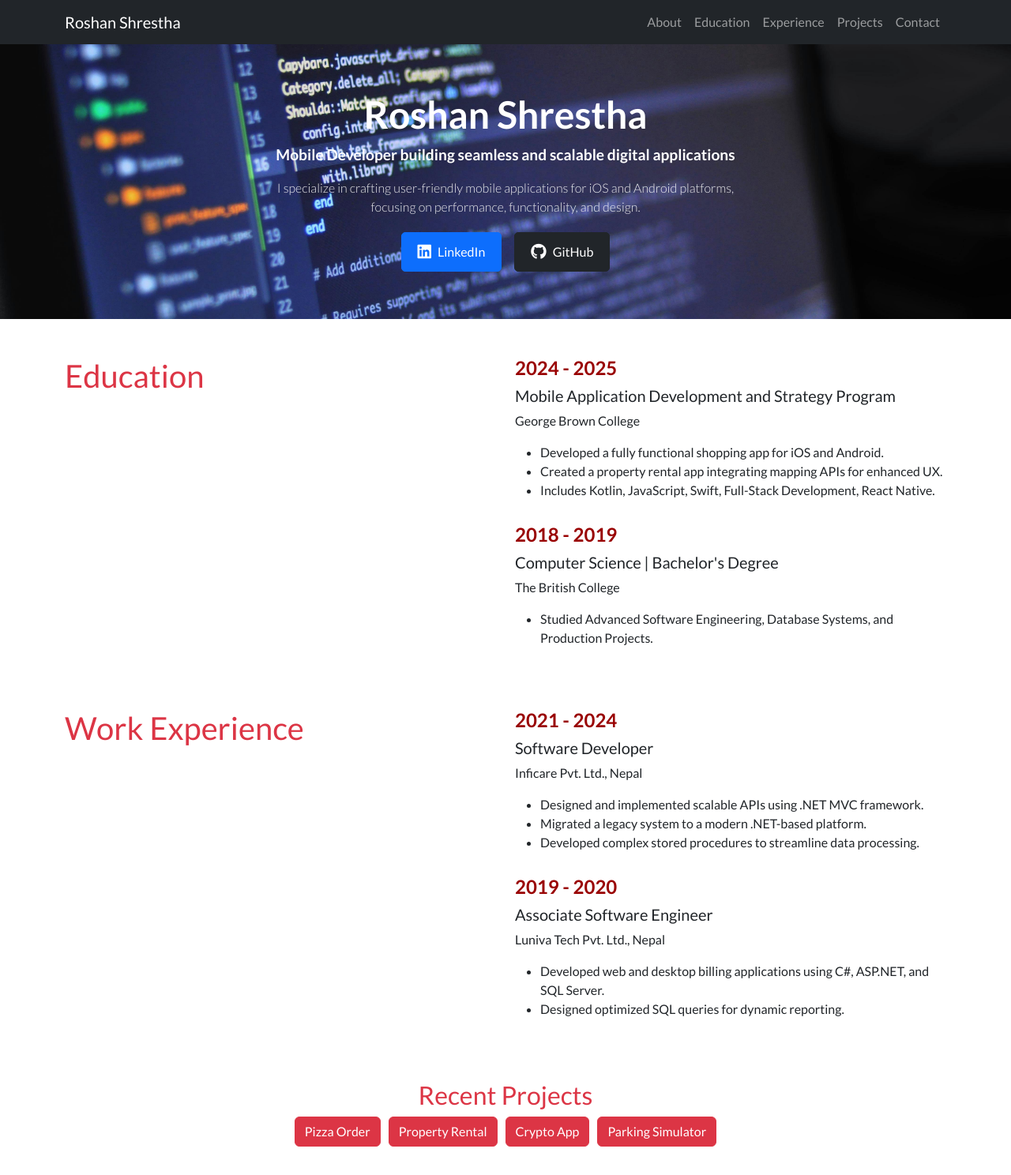
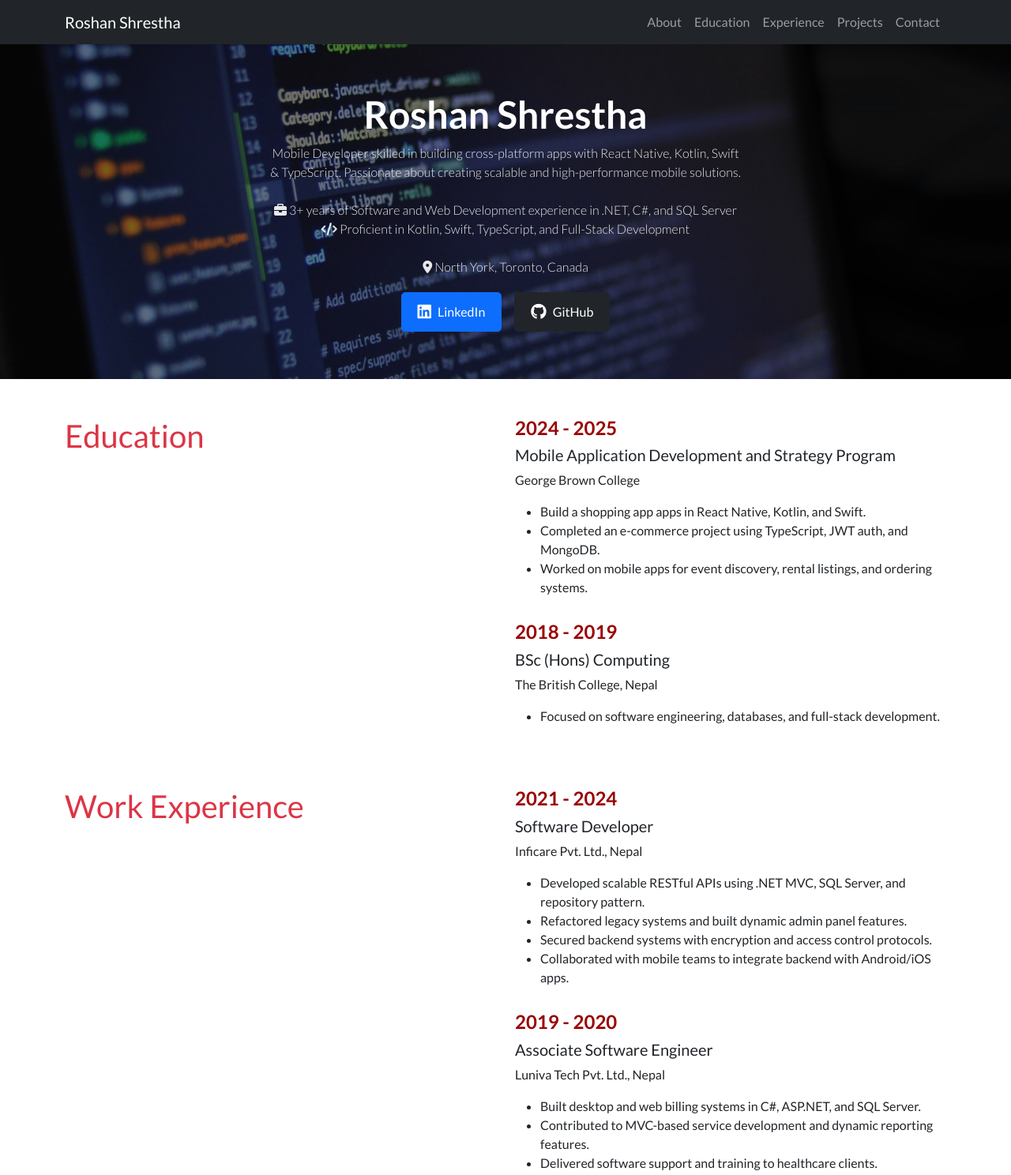
Before and after one commit to roshanstha1996/roshanstha1996.github.io, a plain HTML site: page index.html in a window 1280 px wide. Shown: the top 1488 px of the page at 79% size. Drawn offline with nearby package versions, Linux system fonts and the light colour scheme.

Commit message:
changes in the educaion and experience section

```diff
--- a/css/styles.css
+++ b/css/styles.css
@@ -5,10 +5,26 @@ body {
 
 /* Header Styling */
 .header {
+    position: relative;
     background: url('../images/header-background.jpg') center/cover no-repeat;
     color: white;
     padding: 60px 20px;
     text-align: center;
+    overflow: hidden; /* ensure overlay doesn't spill */
+}
+
+.header::before {
+    content: "";
+    position: absolute;
+    top: 0; left: 0; right: 0; bottom: 0;
+    background: rgba(0, 0, 0, 0.5); /* dark transparent layer */
+    z-index: 1;
+}
+
+.header .container,
+.header .text-center {
+    position: relative;
+    z-index: 2;
 }
 
 .header h1 {
--- a/index.html
+++ b/index.html
@@ -43,16 +43,23 @@
 
     <!-- Header Section -->
     <header class="header">
-        <div class="container text-center">
+        <div class="text-center">
             <h1>Roshan Shrestha</h1>
             <div class="hero-subtitle">
-                <p class="role">Mobile Developer building seamless and scalable digital applications</p>
                 <p class="description">
-                    I specialize in crafting user-friendly mobile applications for iOS and Android platforms, focusing on performance, functionality, and design.
+                    Mobile Developer skilled in building cross-platform apps with React Native, Kotlin, Swift & TypeScript. Passionate about creating scalable and high-performance mobile solutions.
+
+                    <br>
+                    <br>
+                    <i class="fas fa-briefcase"></i> 3+ years of Software and Web Development experience in .NET, C#, and SQL Server
+                    <br>
+                    <i class="fas fa-code"></i> Proficient in Kotlin, Swift, TypeScript, and Full-Stack Development
+                    <br>&nbsp;</br>
+                    <i class="fas fa-map-marker-alt"></i> North York, Toronto, Canada
                 </p>
             </div>
             <div class="d-flex justify-content-center gap-3 mt-3">
-                <a href="https://www.linkedin.com/in/roshan-shrestha-9989a4337/" class="btn btn-primary social-btn" target="_blank">
+                <a href="https://linkedin.com/in/roshan-shrestha-743015361/" class="btn btn-primary social-btn" target="_blank">
                     <i class="fa-brands fa-linkedin"></i> LinkedIn
                 </a>
                 <a href="https://github.com/roshanstha1996" class="btn btn-dark social-btn" target="_blank">
@@ -74,17 +81,17 @@
                     <h5>Mobile Application Development and Strategy Program</h5>
                     <p>George Brown College</p>
                     <ul>
-                        <li>Developed a fully functional shopping app for iOS and Android.</li>
-                        <li>Created a property rental app integrating mapping APIs for enhanced UX.</li>
-                        <li>Includes Kotlin, JavaScript, Swift, Full-Stack Development, React Native.</li>
+                        <li>Build a shopping app apps in React Native, Kotlin, and Swift.</li>
+                        <li>Completed an e-commerce project using TypeScript, JWT auth, and MongoDB.</li>
+                        <li>Worked on mobile apps for event discovery, rental listings, and ordering systems.</li>
                     </ul>
                 </div>
                 <div class="education-item">
                     <h4>2018 - 2019</h4>
-                    <h5>Computer Science | Bachelor's Degree</h5>
-                    <p>The British College</p>
+                    <h5>BSc (Hons) Computing</h5>
+                    <p>The British College, Nepal</p>
                     <ul>
-                        <li>Studied Advanced Software Engineering, Database Systems, and Production Projects.</li>
+                        <li>Focused on software engineering, databases, and full-stack development.</li>
                     </ul>
                 </div>
             </div>
@@ -103,9 +110,10 @@
                     <h5>Software Developer</h5>
                     <p>Inficare Pvt. Ltd., Nepal</p>
                     <ul>
-                        <li>Designed and implemented scalable APIs using .NET MVC framework.</li>
-                        <li>Migrated a legacy system to a modern .NET-based platform.</li>
-                        <li>Developed complex stored procedures to streamline data processing.</li>
+                        <li>Developed scalable RESTful APIs using .NET MVC, SQL Server, and repository pattern.</li>
+                        <li>Refactored legacy systems and built dynamic admin panel features.</li>
+                        <li>Secured backend systems with encryption and access control protocols.</li>
+                        <li>Collaborated with mobile teams to integrate backend with Android/iOS apps.</li>
                     </ul>
                 </div>
                 <div class="experience-item">
@@ -113,8 +121,9 @@
                     <h5>Associate Software Engineer</h5>
                     <p>Luniva Tech Pvt. Ltd., Nepal</p>
                     <ul>
-                        <li>Developed web and desktop billing applications using C#, ASP.NET, and SQL Server.</li>
-                        <li>Designed optimized SQL queries for dynamic reporting.</li>
+                        <li>Built desktop and web billing systems in C#, ASP.NET, and SQL Server.</li>
+                        <li>Contributed to MVC-based service development and dynamic reporting features.</li>
+                        <li>Delivered software support and training to healthcare clients.</li>
                     </ul>
                 </div>
             </div>
```
